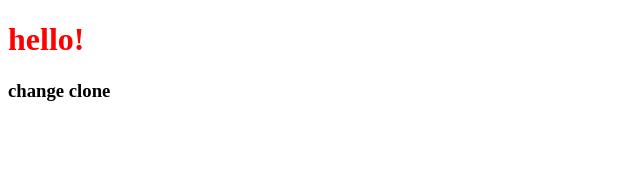
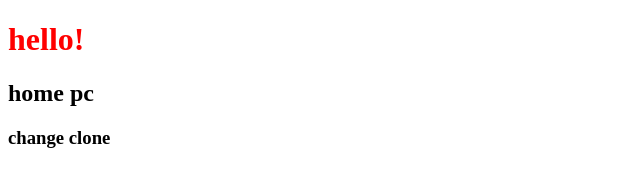
Before and after one commit to shams1986/udemyCourseJS, a plain HTML site: page index.html in a window 1280 px wide. Shown: the whole page, without its empty margins (0-640 px from the left). Drawn offline with Linux system fonts and the light colour scheme.

Commit message:
change index.html inserting h2

```diff
--- a/index.html
+++ b/index.html
@@ -9,6 +9,7 @@
 </head>
 <body>
     <h1>hello!</h1>
+    <h2>home pc </h2>
     <h3>change clone</h3>
 
     <script src="/script.js"></script>
```
